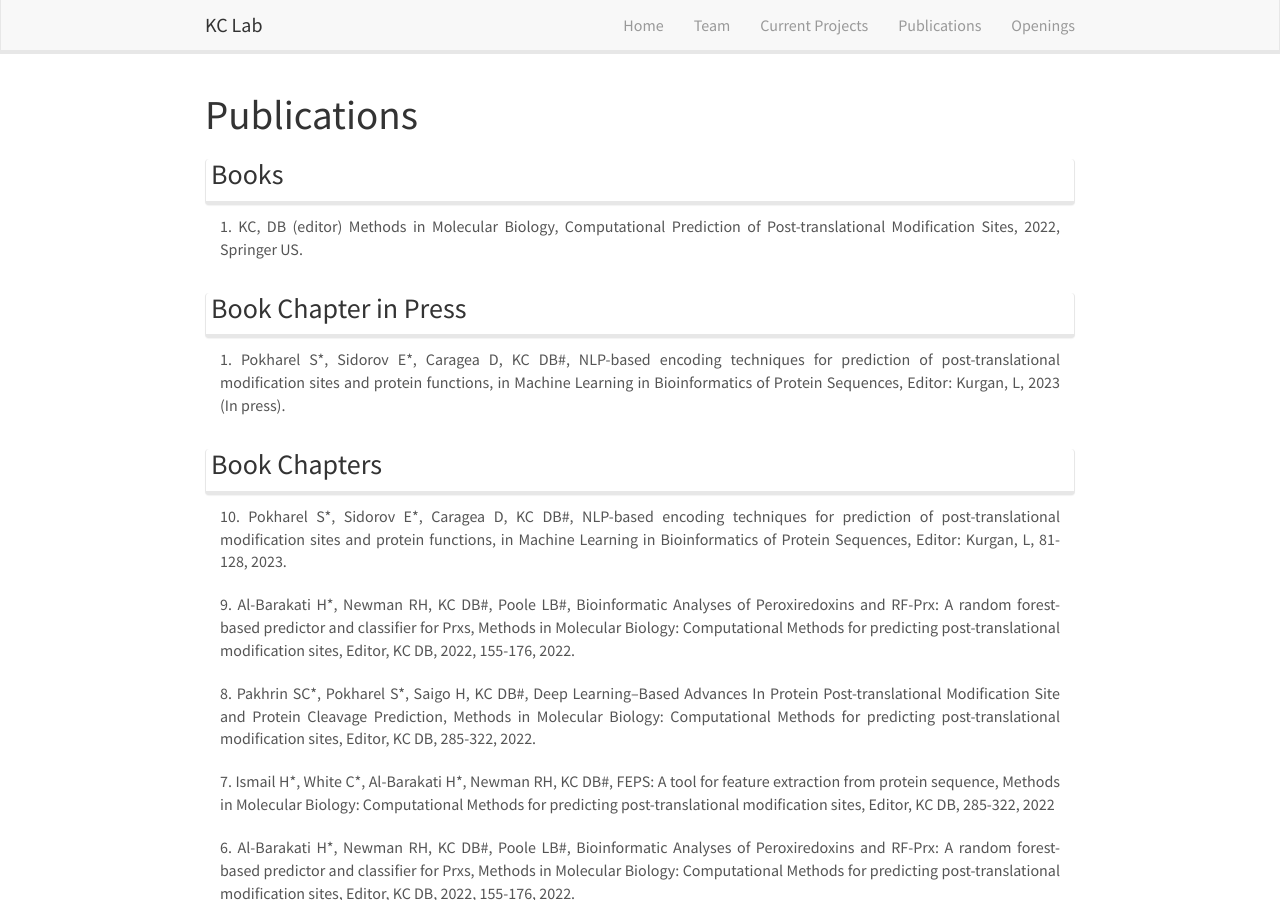
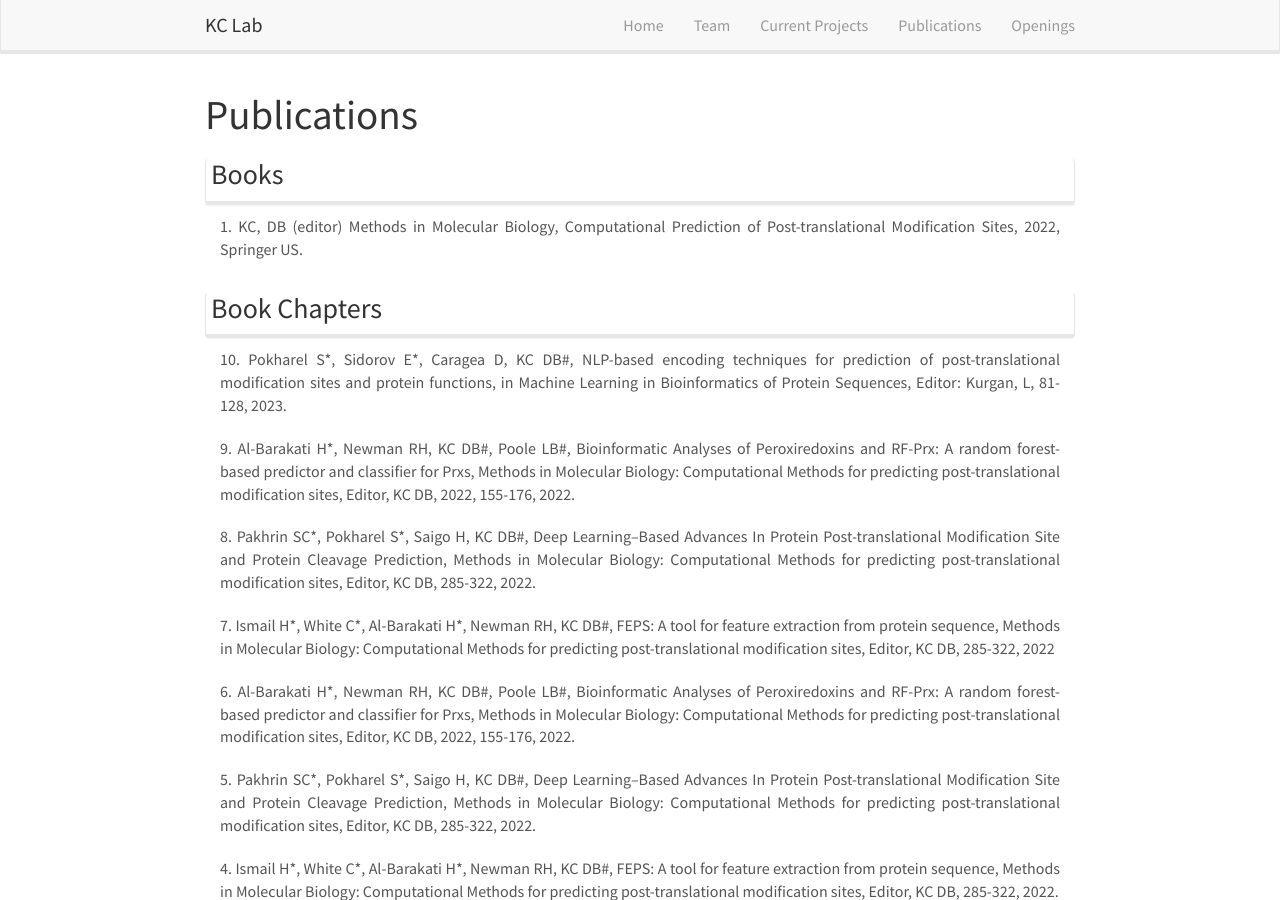
Before and after one commit to pawelparker/KCLabMTU.github.io, a Jekyll site: the page built from _pages/publications.html, in a window 1280 px wide and 900 px high. Built offline with Jekyll 4.4.1, drawn with Linux system fonts in a browser that asks for light colours; nearby versions of some CDN libraries.

Commit message:
Update publications.html

```diff
--- a/_pages/publications.html
+++ b/_pages/publications.html
@@ -11,11 +11,6 @@ permalink: /publications/
       <h3 style="margin-left: 5px">Books</h3>
    </div>
    <div class="panel-heading">1. KC, DB (editor) Methods in Molecular Biology, Computational Prediction of Post-translational Modification Sites, 2022, Springer US.
-   </div>
-   <div class="panel panel-default" >
-      <h3 style="margin-left: 5px">Book Chapter in Press</h3>
-   </div>
-   <div class="panel-heading">1. Pokharel S*, Sidorov E*, Caragea D, KC DB#, NLP-based encoding techniques for prediction of post-translational modification sites and protein functions, in Machine Learning in Bioinformatics of Protein Sequences, Editor: Kurgan, L, 2023 (In press).
    </div>
    <div class="panel panel-default" >
       <h3 style="margin-left: 5px">Book Chapters</h3>
```
